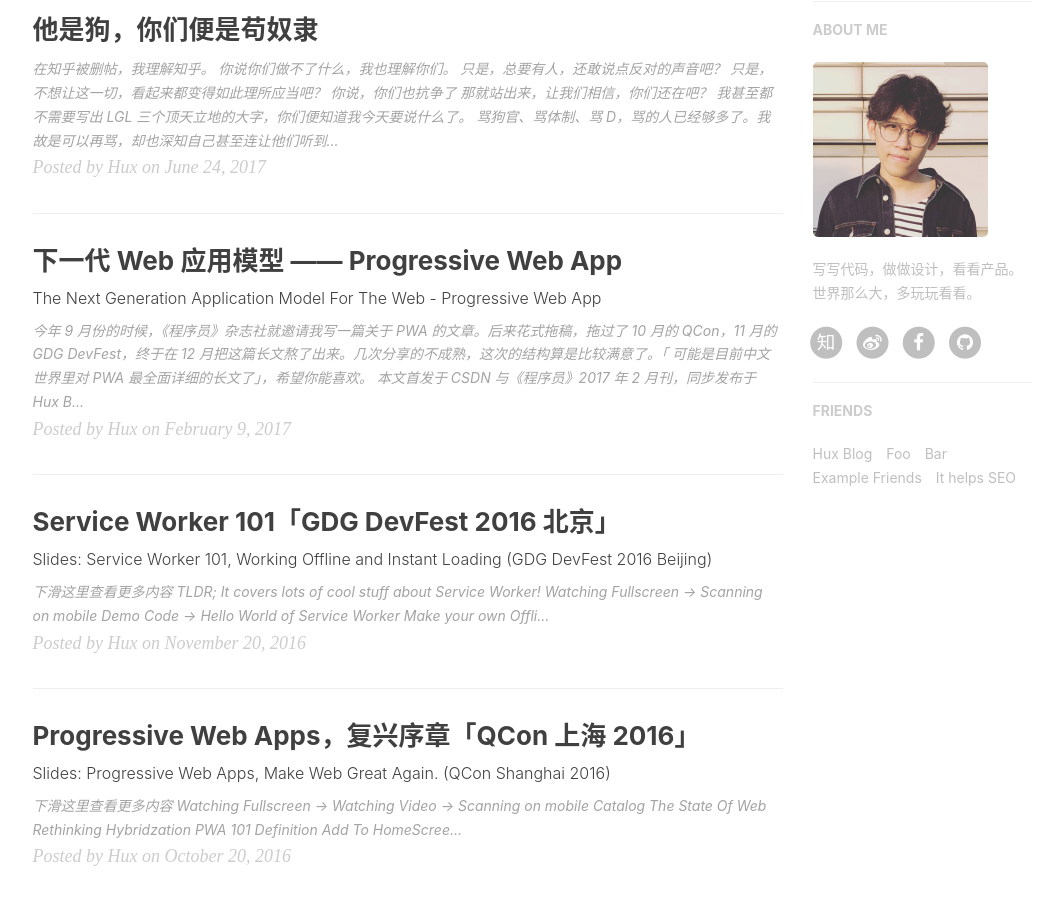
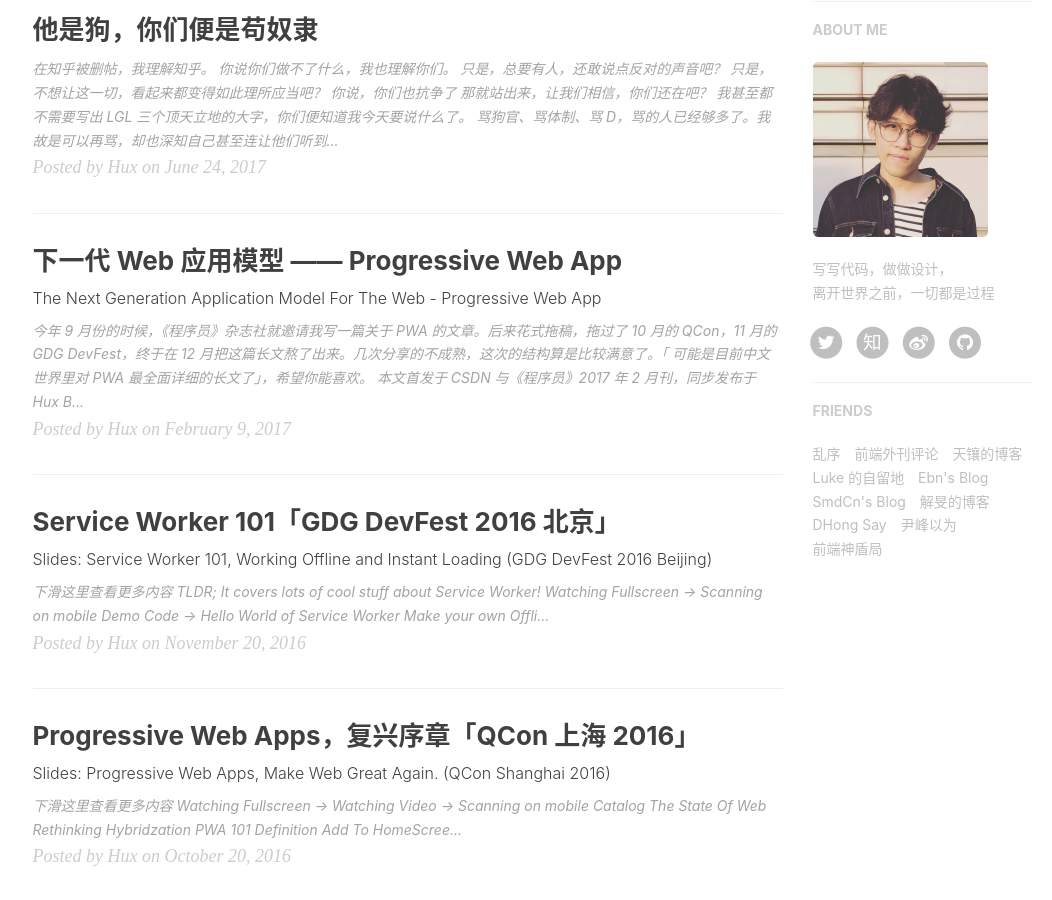
Before and after one commit to SecMatrix/SecMatrix.github.io, a Jekyll site: the page built from index.html, in a window 1280 px wide and 900 px high, scrolled down 692 px. Shown: the whole window, without its empty margins (135-1187 px from the left). Built offline with Jekyll 4.4.1, drawn with Linux system fonts in a browser that asks for light colours; nearby versions of some CDN libraries; the list of posts is cut into pages by our own code; comment, search, counter and statistics services are not loaded; some of the changed text lies outside the part shown.

Commit message:
no message

```diff
--- /dev/null
+++ b/CNAME
@@ -0,0 +1 @@
+huangxuan.me
--- a/_config.yml
+++ b/_config.yml
@@ -1,12 +1,12 @@
 # Site settings
-title: Your Blog
-SEOTitle: 你的博客 | Your Blog
+title: Hux Blog
+SEOTitle: 黄玄的博客 | Hux Blog
 header-img: img/home-bg.jpg
 email: huxpro@gmail.com
-description: ""
-keyword: ""
-url: ""              # your host, for absolute URL
-baseurl: ""         # for example, '/blog' if your blog hosted on 'host/blog'
+description: "关于前端与设计、黑客与画家 | 黄玄，Web & Mobile Lover，Software Engineer，UX Designer | 这里是 @Hux黄玄 的个人博客，与你一起发现更大的世界。"
+keyword: "黄玄, Hux黄玄, Hux, 鬼栈, huxpro, @huxpro, 黄玄的博客, Hux Blog, 博客, 个人网站, 互联网, Web, JavaScript, 前端, 设计"
+url: "https://huangxuan.me"              # your host, for absolute URL
+baseurl: ""                             # for example, '/blog' if your blog hosted on 'host/blog'
 
 
 
@@ -15,8 +15,9 @@
 weibo_username:     huxpro
 zhihu_username:     huxpro
 github_username:    huxpro
-#twitter_username:  huxpro
-facebook_username:  huxpro
+twitter_username:   huxpro
+#facebook_username:  huxpro
+# linkedin_username:  firstname-lastname-idxxxx
 
 
 
@@ -25,14 +26,14 @@
 highlighter: rouge
 permalink: pretty
 paginate: 10
-exclude: ["less","node_modules","Gruntfile.js","package.json","README.md"]
+exclude: ["less","node_modules","Gruntfile.js","package.json","README.md","README.zh.md"]
 anchorjs: true                          # if you want to customize anchor. check out line:181 of `post.html`
 
 
 
 # Gems
 # from PR#40, to support local preview for Jekyll 3.0
-plugins: [jekyll-paginate]
+gems: [jekyll-paginate]
 
 
 
@@ -47,19 +48,17 @@
 
 
 # Disqus settings
-#disqus_username: _your_disqus_short_name_
+disqus_username: hux
 
-# Duoshuo settings
-duoshuo_username: huxblog
-# Share component is depend on Comment so we can NOT use share only.
-duoshuo_share: true                     # set to false if you want to use Comment without Sharing
-
+# Netease setttings
+netease_comment: false
 
 
 
 # Analytics settings
 # Baidu Analytics
-ba_track_id: 4cc1f2d8f3067386cc5cdb626a202900
+# ba_track_id: [your track id]
+
 # Google Analytics
 ga_track_id: 'UA-49627206-1'            # Format: UA-xxxxxx-xx
 ga_domain: huangxuan.me
@@ -68,7 +67,7 @@
 
 # Sidebar settings
 sidebar: true                           # whether or not using Sidebar.
-sidebar-about-description: "写写代码，做做设计，看看产品。世界那么大，多玩玩看看。"
+sidebar-about-description: "写写代码，做做设计，<br>离开世界之前，一切都是过程"
 sidebar-avatar: /img/avatar-hux.jpg      # use absolute URL, seeing it's used in both `/` and `/about/`
 
 
@@ -79,22 +78,46 @@
 
 
 
+# Progressive Web Apps
+chrome-tab-theme-color: "#000000"
+service-worker: true
+
+
+
 # Friends
 friends: [
     {
-        title: "Hux Blog",
-        href: "http://huangxuan.me"
+    #     title: "Su",
+    #     href: "http://su.gallery/"
+    # },{
+        title: "乱序",
+        href: "http://mida.re/"
     },{
-        title: "Foo",
-        href: "#"
+        title: "前端外刊评论",
+        href: "http://qianduan.guru/"
     },{
-        title: "Bar",
-        href: "#"
+        title: "天镶的博客",
+        href: "http://lingyu.wang/"
     },{
-        title: "Example Friends",
-        href: "#"
+        title: "Luke 的自留地",
+        href: "http://hmqk1995.github.io"
     },{
-        title: "It helps SEO",
-        href: "#"
+        title: "Ebn's Blog",
+        href: "http://ebnbin.com/"
+    },{
+        title: "SmdCn's Blog",
+        href: "http://blog.smdcn.net"
+    },{
+        title: "解旻的博客",
+        href: "http://xieminis.me/"
+    },{
+        title: "DHong Say",
+        href: "http://dhong.co"
+    },{
+        title: "尹峰以为",
+        href: "http://ingf.github.io/"
+    },{
+        title: "前端神盾局",
+        href: "http://wepiaofei.github.io/blog/"
     }
 ]
```
